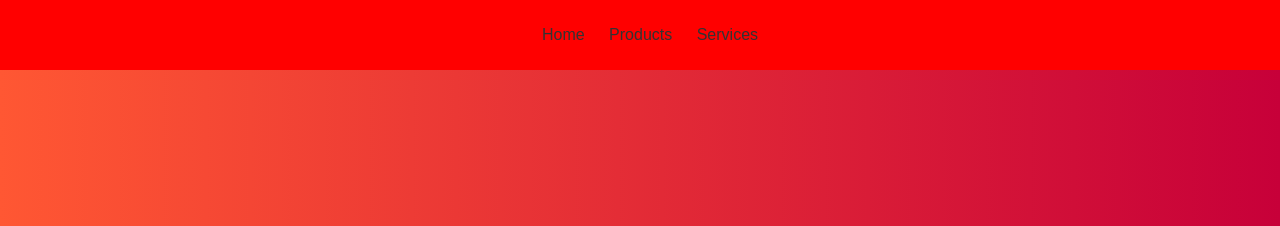
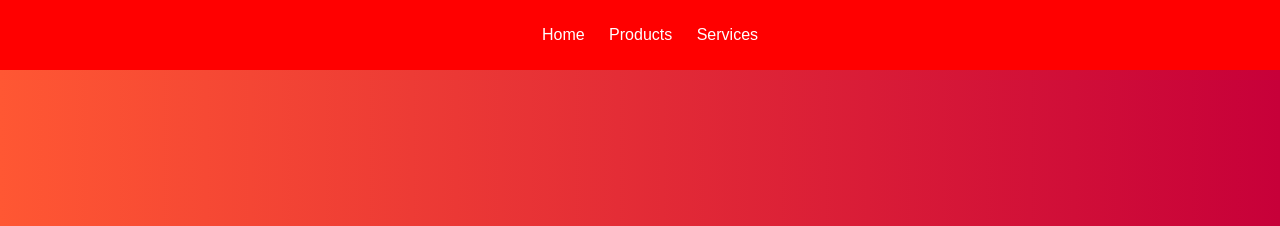
Before and after one commit to LinhTran00/askcodi-website-fix, a plain HTML site: page index.html in a window 1280 px wide. Shown: the top 226 px of the page. Drawn offline with Linux system fonts and the light colour scheme.

Commit message:
fix index.html

```diff
--- a/index.html
+++ b/index.html
@@ -28,13 +28,12 @@ nav ul li {
 }
 
 nav ul li a {
-    color: #333; /* Darken the text color */
+    color: #333; /* Set text color to a darker shade */
     text-decoration: none;
-    transition: color 0.3s; /* Add smooth transition effect */
 }
 
 nav ul li a:hover {
-    color: white; /* Change text color on hover */
+    color: white;
 }
 
 .hero {
@@ -57,8 +56,15 @@ nav ul li a:hover {
     margin: 0 auto;
     padding: 20px;
 }
+
 .content {
     padding: 20px;
+}
+
+@media (min-width: 576px) {
+    nav ul li a {
+        color: white; /* Apply white color at larger screen sizes */
+    }
 }
 
 </style>
```
